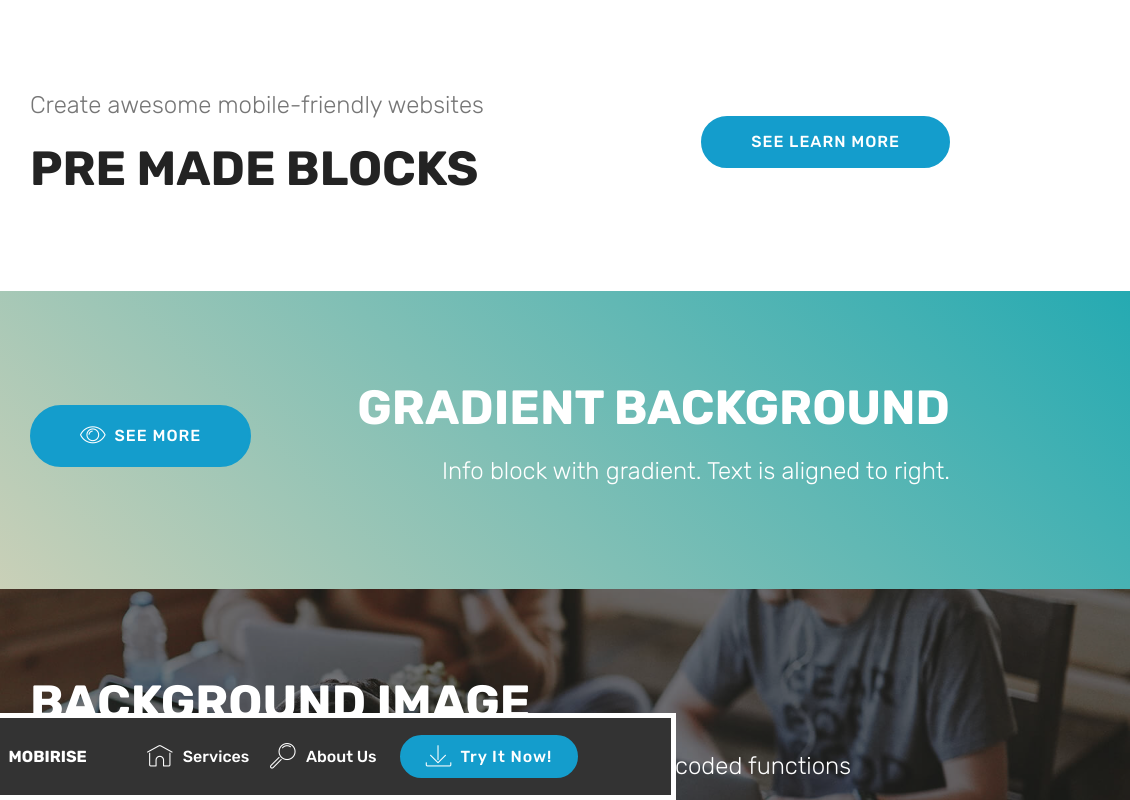
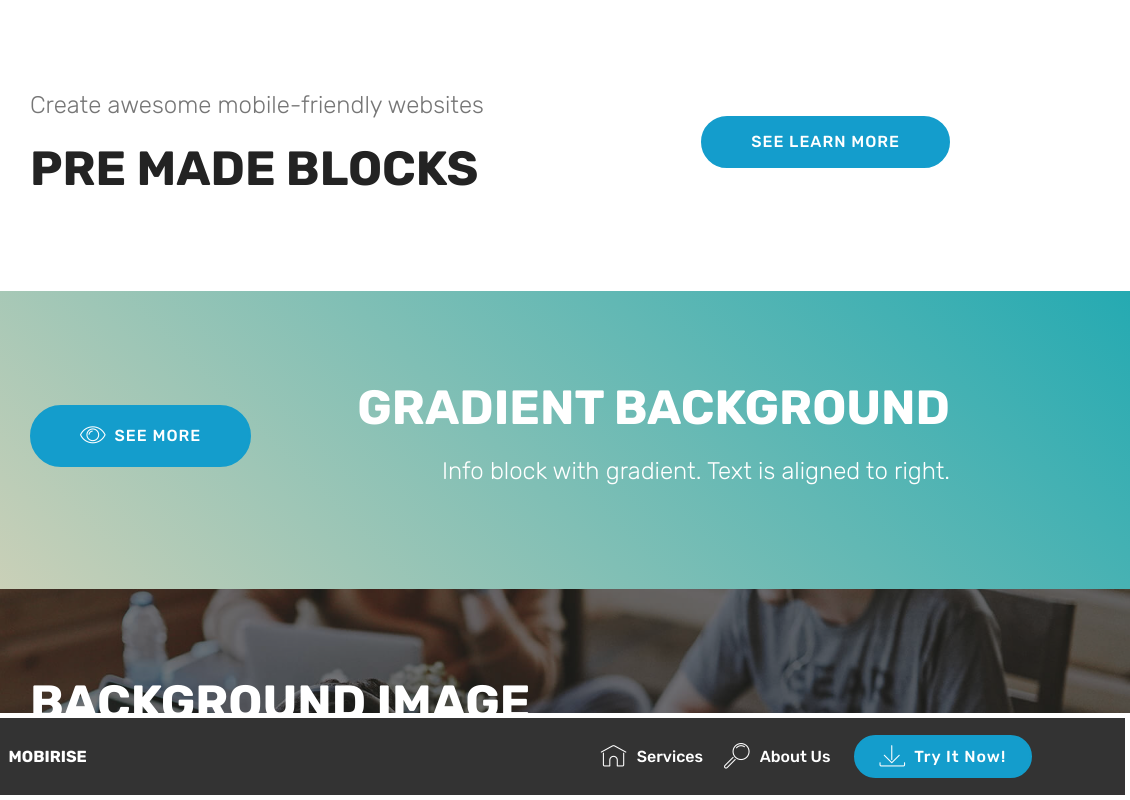
Before and after one commit to shreyas1921/pilot, a plain HTML site: page index.html in a window 1280 px wide. Shown: the top 800 px of the page, 150-1280 px from the left. Drawn offline with Linux system fonts and the light colour scheme; a script that the page names is missing; files whose address does not match are found by name.

Commit message:
Update style.css

```diff
--- a/assets/dropdown/css/style.css
+++ b/assets/dropdown/css/style.css
@@ -1,8 +1,8 @@
 .navbar-dropdown {
-  left: 3;
+  left: 0;
   padding: 2;
   position: absolute;
-  right: 3;
+  right: 0;
   bottom: 0;
   opacity(0.7);
   background: ;
```
